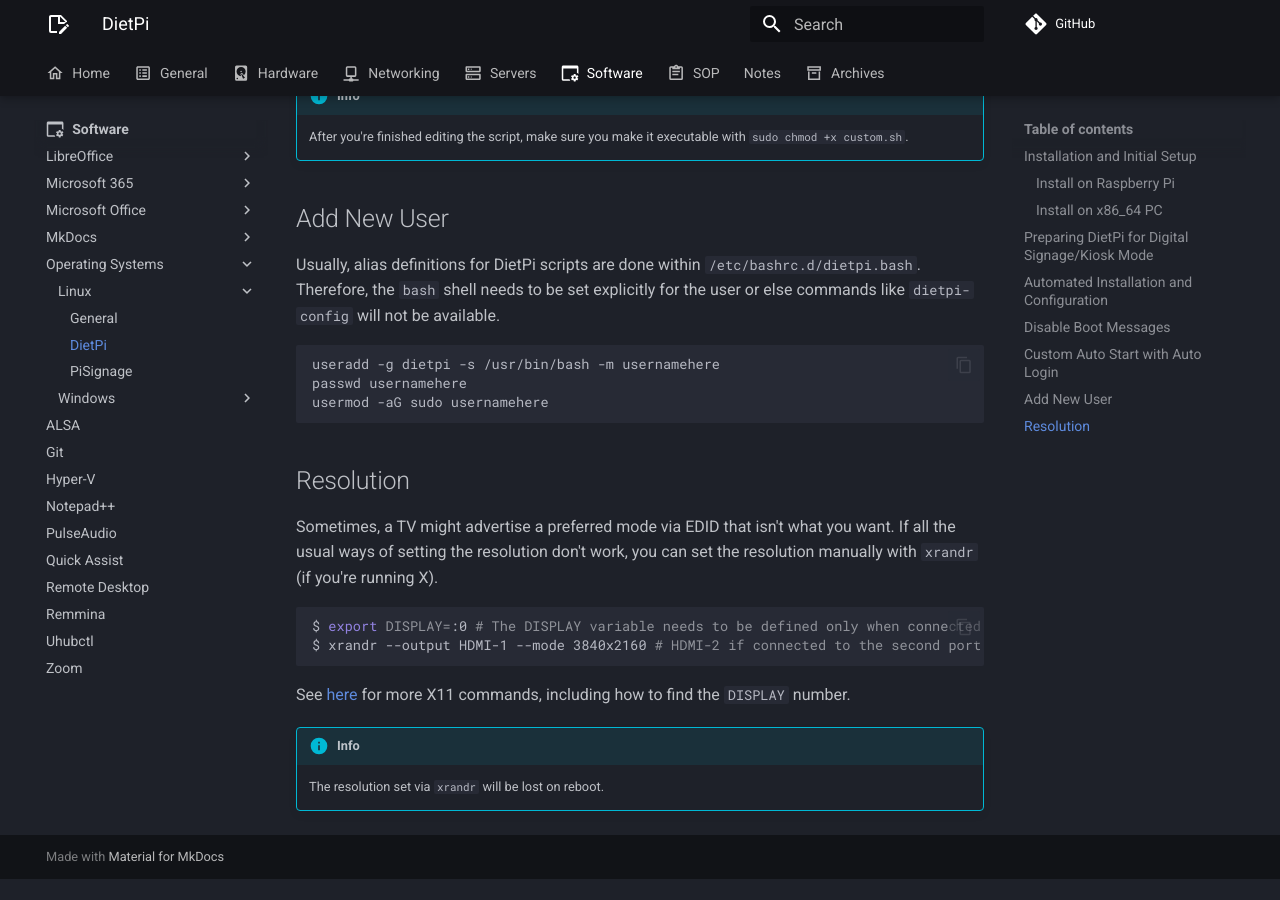
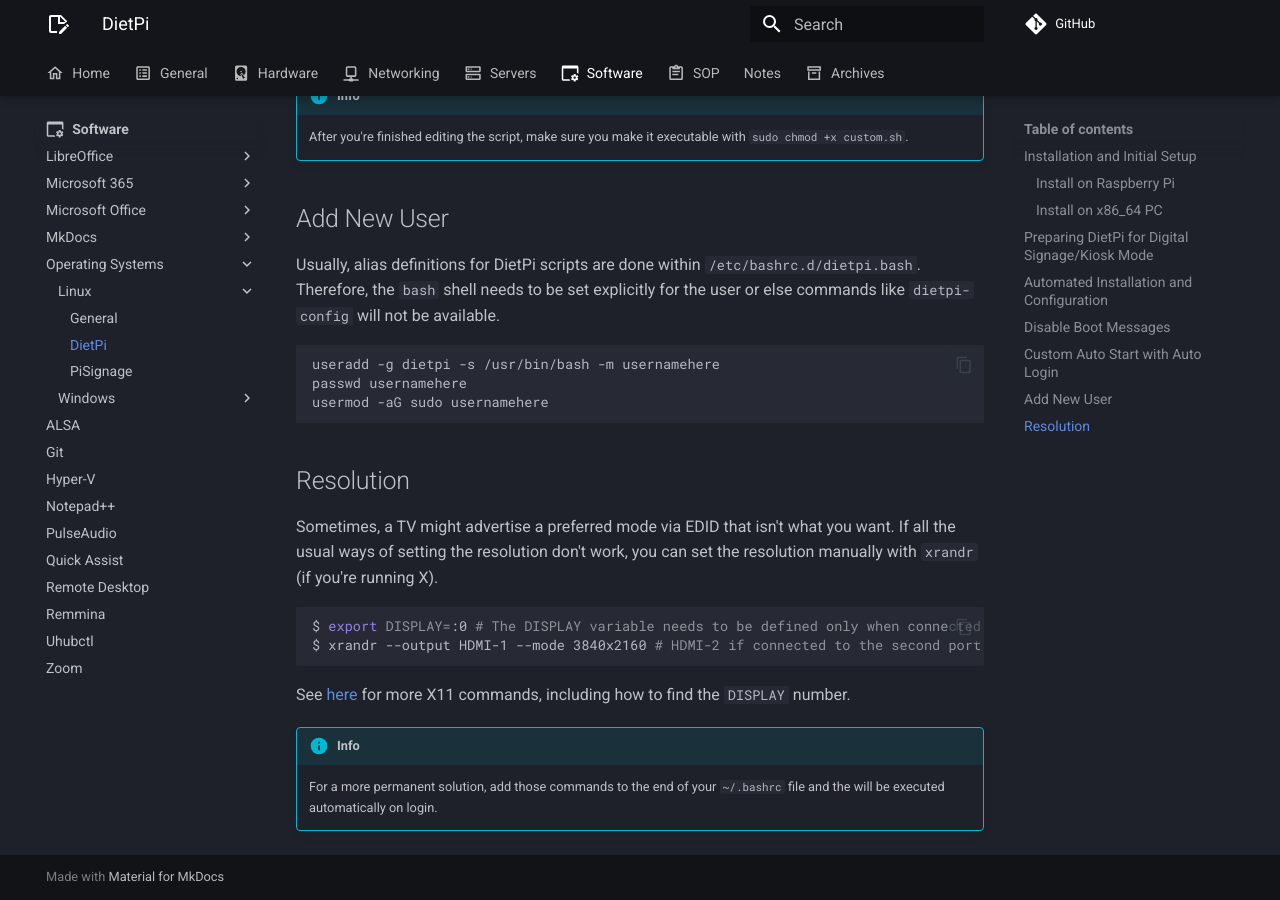
Before and after one commit to rmscode/binary-garden, an MkDocs documentation site: the page built from docs/software/operating-systems/linux/dietpi.md, in a window 1280 px wide and 900 px high, scrolled down 4075 px. Built offline with MkDocs 1.6.1 and Material for MkDocs 9.7.7, drawn with Linux system fonts in a browser that asks for light colours; comment, search, counter and statistics services are not loaded; before the commit the page ends 4954 px from its top, so only the background shows below that.

Commit message:
Notes: Update

```diff
--- a/docs/software/operating-systems/linux/dietpi.md
+++ b/docs/software/operating-systems/linux/dietpi.md
@@ -490,4 +490,4 @@
 
 !!! info
 
-    The resolution set via `xrandr` will be lost on reboot.
+    For a more permanent solution, add those commands to the end of your `~/.bashrc` file and the will be executed automatically on login.
```
